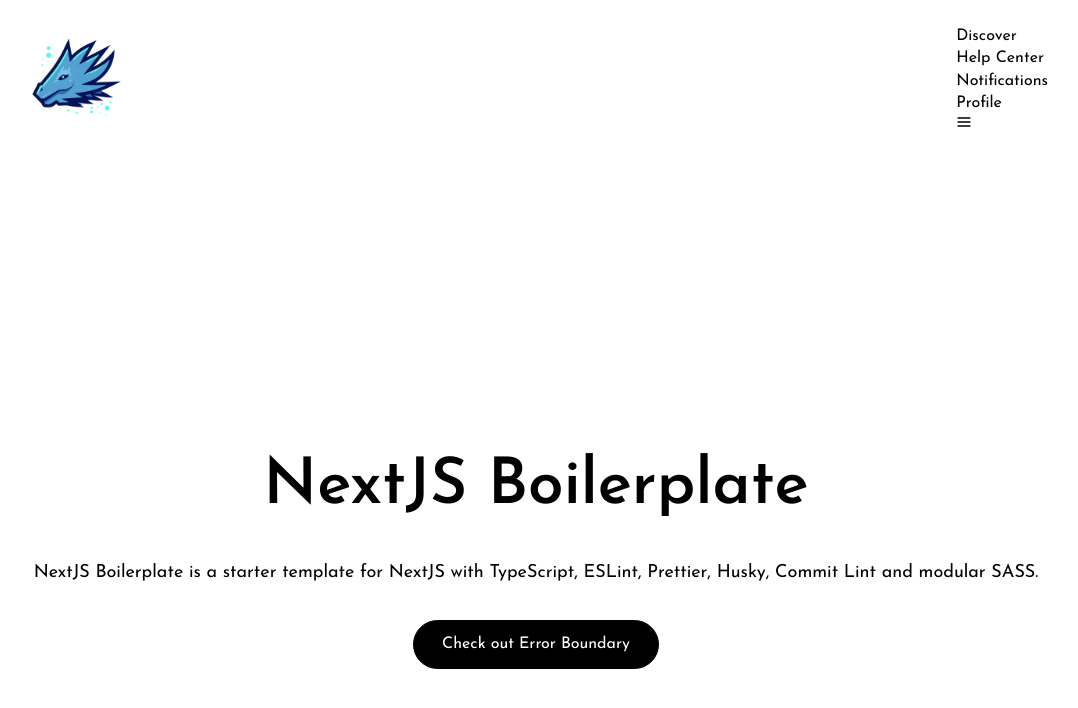
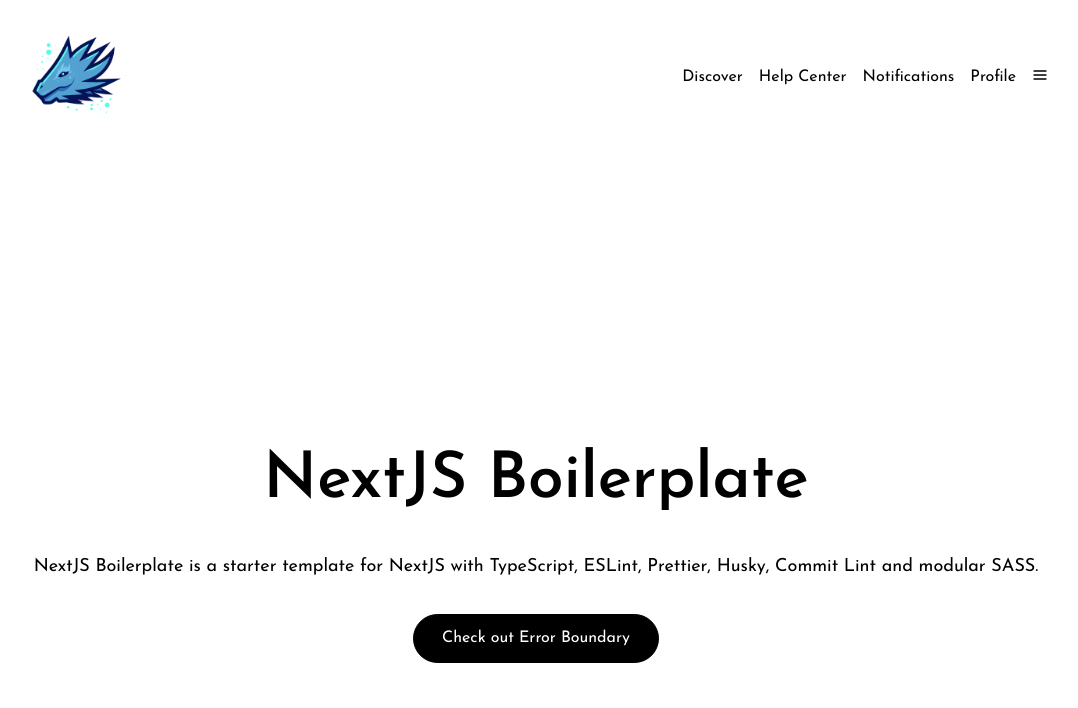
Before and after one commit to akshatmittal61/old-nft-marketplace, a Next.js app: page / in a window 1280 px wide. Shown: the top 708 px of the page, without its empty margins (104-1182 px from the left). Built offline with nearby package versions, Linux system fonts and the light colour scheme; no server answers; a web font is replaced by a local one.

Commit message:
fix: started header styles

```diff
--- a/components/Header/styles.module.scss
+++ b/components/Header/styles.module.scss
@@ -16,6 +16,14 @@
 			display: flex;
 			justify-content: flex-start;
 			align-items: center;
+			gap: 16px;
+		}
+
+		&-right {
+			display: flex;
+			justify-content: flex-end;
+			align-items: center;
+			gap: 16px;
 		}
 	}
 }
```
Also changed, not shown: 1 other file (tests, documents, lock files or other folders).
